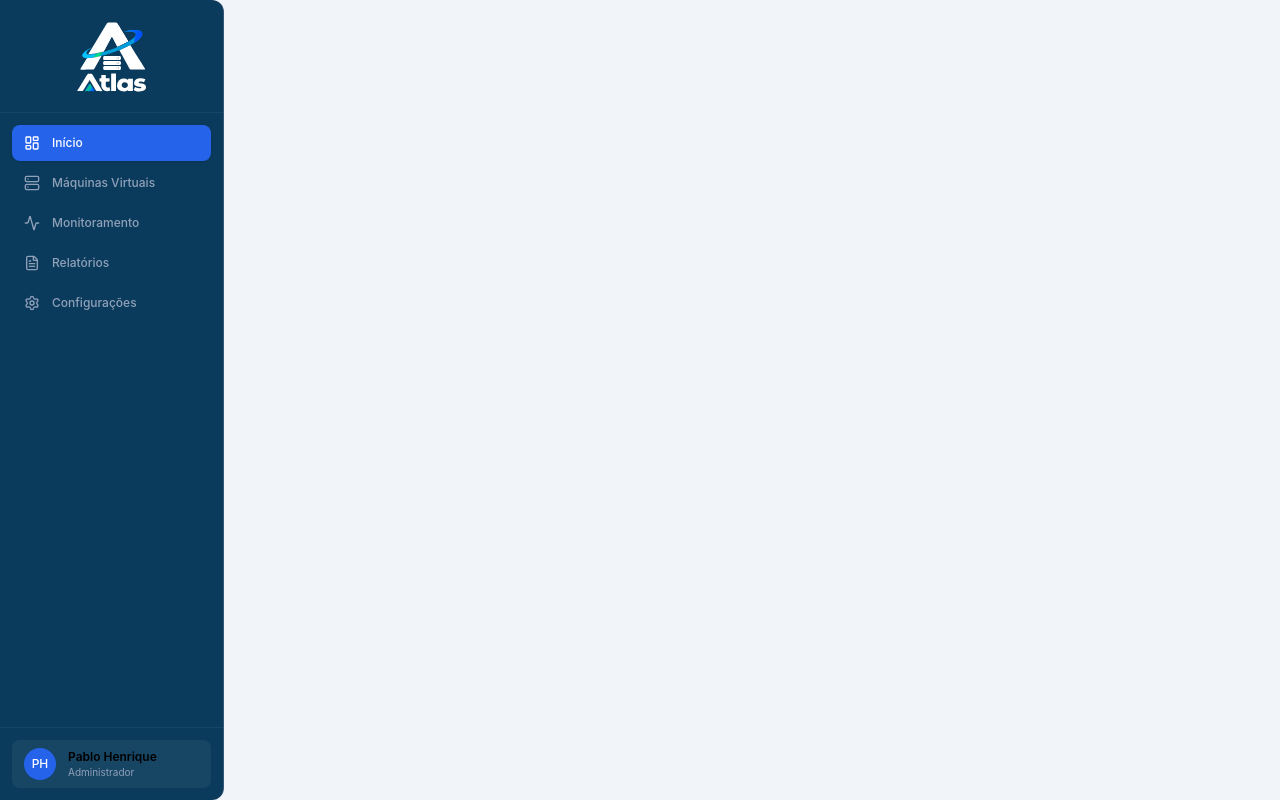
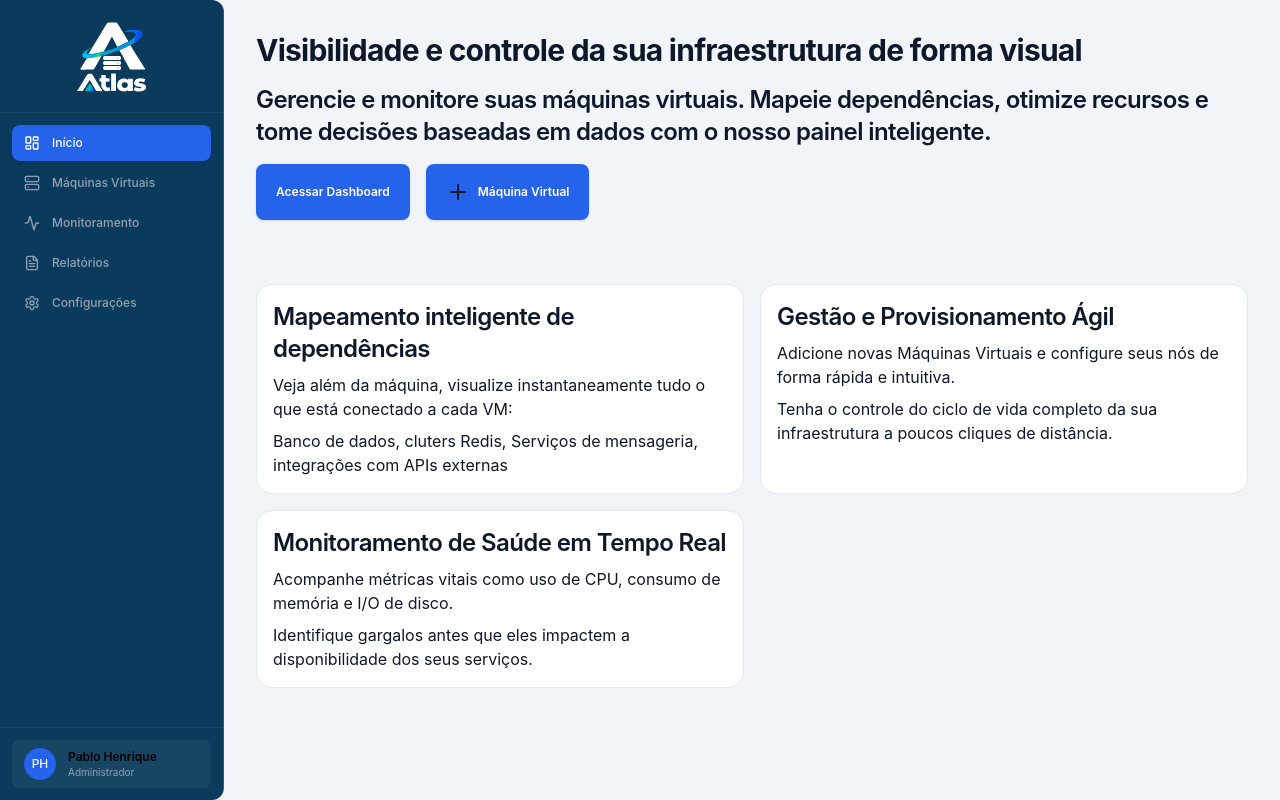
Before and after one commit to devpabloh/vm-flow, a React (Vite) app: page / in a window 1280 px wide. Built offline with nearby package versions, Linux system fonts and the light colour scheme.

Commit message:
feat: "criando página notfound"

```diff
--- a/src/components/button.tsx
+++ b/src/components/button.tsx
@@ -46,7 +46,7 @@ const buttonIconVariants = cva('transition', {
   variants: {
     variant: {
       primary: 'fill-pink-base',
-      link: 'text-action-primary group-hover:text-action-primary-hover' // ✅ Adicionado
+      link: 'text-action-primary group-hover:text-action-primary-hover'
     },
     size: {
       md: 'w-5 h-5',
--- a/src/components/text.tsx
+++ b/src/components/text.tsx
@@ -1,7 +1,7 @@
 import React from 'react';
 import { cva, type VariantProps } from 'class-variance-authority';
 
-export const textVariants = cva('text-text-primary transition-colors', {
+const textVariants = cva('text-text-primary transition-colors', {
   variants: {
     variant: {
       // Títulos (Headings)
@@ -55,7 +55,6 @@ interface TextProps extends React.HTMLAttributes<HTMLElement>, VariantProps<type
 }
 
 export function Text({ as, variant = 'body-md', className, children, ...props }: TextProps) {
-  // Se o usuário não passou 'as' explicitamente, usa a tag semântica padrão da variante ou 'span'
   const Component = as || (variant ? defaultElementMap[variant] : undefined) || 'span';
 
   return React.createElement(
--- a/src/pages/page-home.tsx
+++ b/src/pages/page-home.tsx
@@ -1,8 +1,50 @@
+import { Text } from "../components/text";
+import { Button } from "../components/button";
+import {Plus} from 'lucide-react'
+import { Card } from "../components/card";
+
+const recursosPrincipais = [
+  {
+    id: 'map-deps',
+    titulo: "Mapeamento inteligente de dependências",
+    conteudo: "Veja além da máquina, visualize instantaneamente tudo o que está conectado a cada VM:",
+    conteudoSecondy: "Banco de dados, cluters Redis, Serviços de mensageria, integrações com APIs externas"
+  },
+  {
+    id: 'gestao-prov',
+    titulo: "Gestão e Provisionamento Ágil",
+    conteudo: "Adicione novas Máquinas Virtuais e configure seus nós de forma rápida e intuitiva.",
+    conteudoSecondy: "Tenha o controle do ciclo de vida completo da sua infraestrutura a poucos cliques de distância."
+  },
+  {
+    id: 'monitoramento',
+    titulo: "Monitoramento de Saúde em Tempo Real",
+    conteudo: "Acompanhe métricas vitais como uso de CPU, consumo de memória e I/O de disco.",
+    conteudoSecondy: "Identifique gargalos antes que eles impactem a disponibilidade dos seus serviços."
+  }
+]
+
 
 export function PageHome() {
   return (
-    <>
-
-    </>
+    <div className="flex flex-col gap-8 md:gap-16 p-8">
+      <section className="flex flex-col gap-4">
+        <Text as="h2" variant="h2">Visibilidade e controle da sua infraestrutura de forma visual</Text>
+        <Text as="h3" variant="h3">Gerencie e monitore suas máquinas virtuais. Mapeie dependências, otimize recursos e tome decisões baseadas em dados com o nosso painel inteligente.</Text>
+        <div className="flex gap-4">
+          <Button>Acessar Dashboard</Button>
+          <Button icon={Plus}>Máquina Virtual</Button>
+        </div>
+      </section>
+      <section className="grid grid-cols-1 md:grid-cols-2 gap-4">
+        {recursosPrincipais.map((recurso)=> (
+          <Card key={recurso.id} className="flex flex-col gap-2">
+            <Text as="h3" variant="h3" >{recurso.titulo}</Text>
+            <Text>{recurso.conteudo}</Text>
+            {recurso.conteudoSecondy && <Text>{recurso.conteudoSecondy}</Text>}
+          </Card>
+        ))}
+      </section>
+    </div>
   );
 }
--- a/src/pages/page-notfound.tsx
+++ b/src/pages/page-notfound.tsx
@@ -1,7 +1,39 @@
+import { Text } from "../components/text";
+import { Button } from "../components/button";
+import { Link } from "react-router";
+import virtualMachine from "../assets/virtual-machine.png";
+import { ArrowLeft } from "lucide-react";
+
 export function PageNotfound() {
   return (
-    <>
-      <p>Quem sabe outra hora?</p>
-    </>
+    <section className="flex flex-col md:flex-row items-center justify-center min-h-screen w-full p-8 gap-8 max-w-6xl mx-auto">
+      <div className="flex flex-col items-start gap-4 max-w-md">
+        <div className="flex flex-col justify-center items-center">
+          <h1 className="text-9xl font-bold text-red-500">404</h1>
+          <Text as="h2" variant="h2">Página não encontrada</Text>
+        </div>
+
+        <Text as="p" variant="caption">
+          A página que você está procurando pode ter sido removida, o endereço está incorreto ou não existe no nosso sistema de gerenciamento de VMs.
+        </Text>
+
+        <div className="flex items-center justify-between gap-4">
+          <Link to="/">
+            <Button icon={ArrowLeft}>Voltar para o Início</Button>
+          </Link>
+          <Link to="/virtual-machines" className="text-action-primary border-none bg-transparent">
+            Voltar para o Login
+          </Link>
+        </div>
+      </div>
+
+      <div className="flex justify-center items-center">
+        <img
+          src={virtualMachine}
+          alt="Imagem de uma máquina virtual"
+          className="h-64 md:h-80 object-contain"
+        />
+      </div>
+    </section>
   );
 }
```
